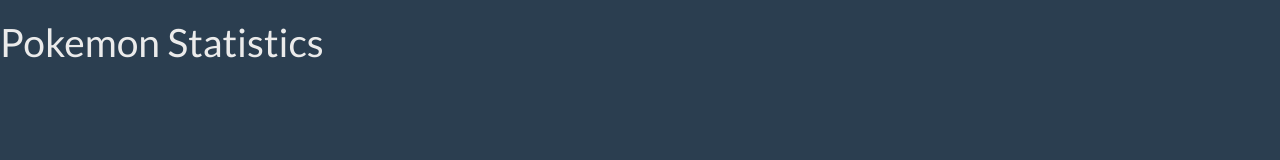
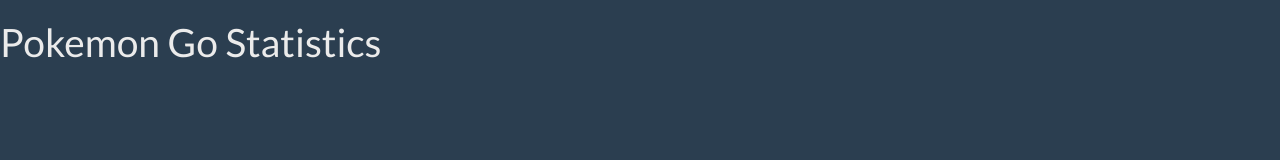
Before and after one commit to nanofuxion/pokemon-stats-api, a website: page public/index.html in a window 1280 px wide. Shown: the top 160 px of the page. Drawn offline with Linux system fonts and the light colour scheme.

Commit message:
add readme file

```diff
--- a/public/index.html
+++ b/public/index.html
@@ -7,7 +7,7 @@
     <link rel="stylesheet" href="css/main.css">
 </head>
 <body>
-    <h1>Pokemon Statistics</h1>
+    <h1>Pokemon Go Statistics</h1>
     <footer class="footer">
         <div class="container">
             <p class="text-muted text-center">
```
Also changed, not shown: README.md (added), 1 other file.
